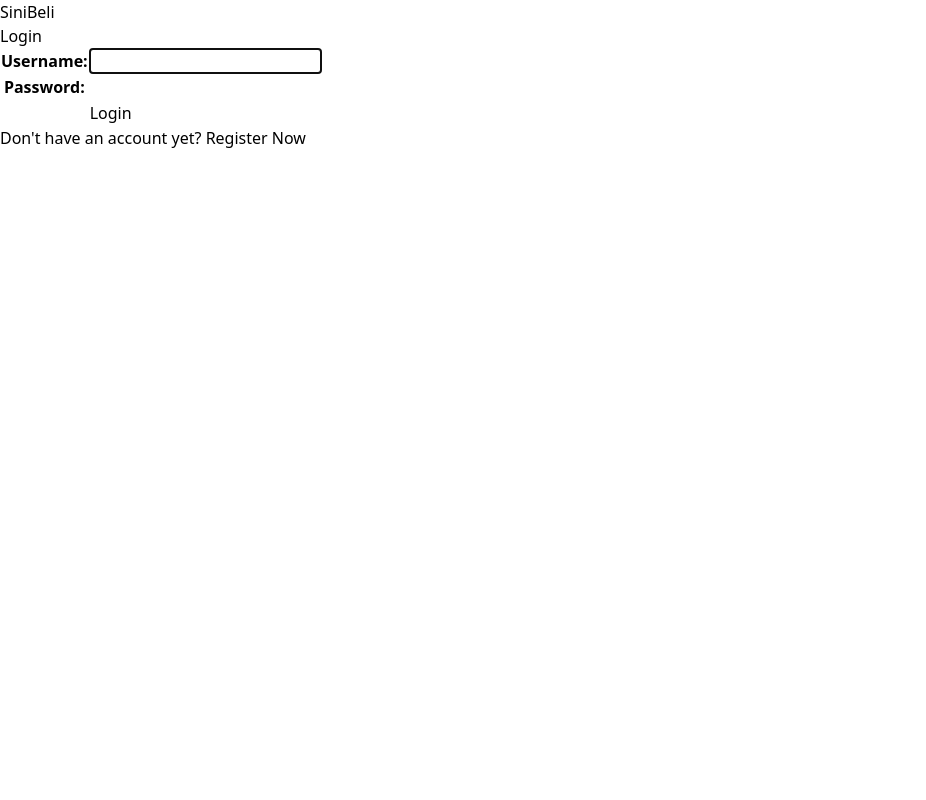
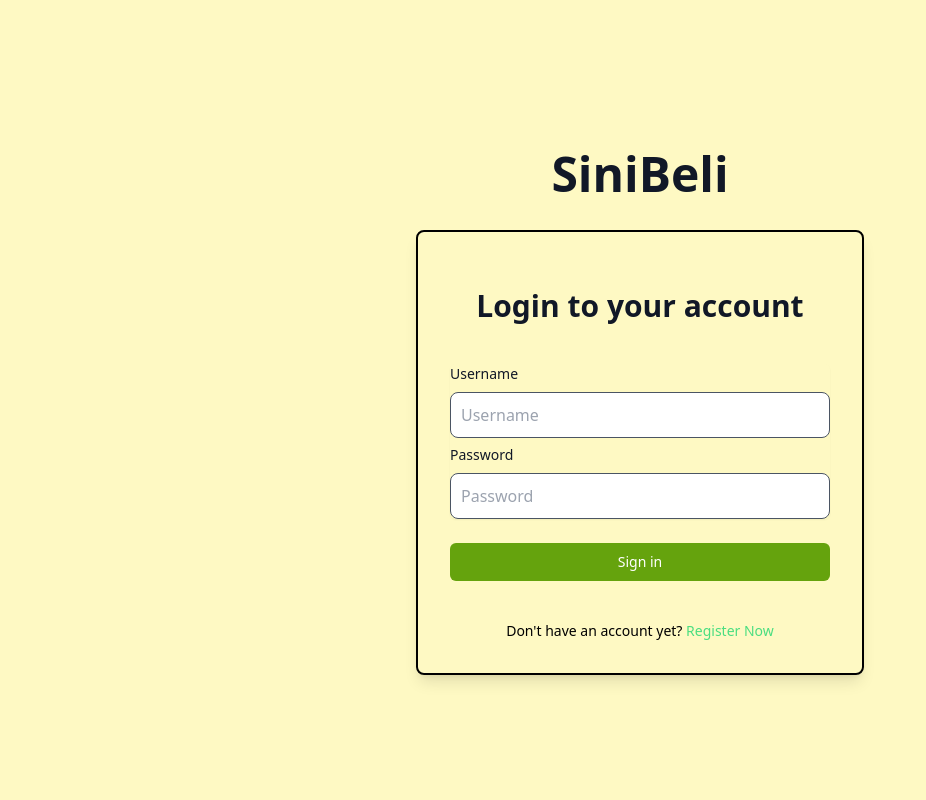
Before and after one commit to arshqiii/SiniBeli, a Django app: page /login/ in a window 1280 px wide. Shown: the whole page, without its empty margins (0-926 px from the left). Run offline with Django 5.2, Linux system fonts and the light colour scheme; some libraries are stand-ins or nearby versions.

Commit message:
added style

```diff
--- a/main/templates/login.html
+++ b/main/templates/login.html
@@ -5,105 +5,68 @@
 {% endblock meta %}
 
 {% block content %}
-<div class="login">
-    <h1>SiniBeli</h1>
-    <div class="login-container">
-        <h1>Login</h1>
+<div class="min-h-screen flex flex-col items-center justify-center w-screen bg-yellow-100 py-12 px-4 sm:px-6 lg:px-8">
+   <div class="mb-8 text-center">
+    <h1 class="mt-6 text-center text-black text-5xl font-extrabold text-gray-900">
+    SiniBeli
+    </h1>
+   </div>
 
-        <form method="POST" action="">
-            {% csrf_token %}
-            <div class="login-table">
-                <table>
-                {{ form.as_table }}
-                <tr>
-                    <td></td>
-                    <td><input class="login-btn" type="submit" value="Login" /></td>
-                </tr>
-                </table>
+  <div class="border-black rounded-lg border-2 shadow-lg p-8 max-w-md w-full space-y-10">
+    <div>
+      <h2 class="mt-6 text-center text-black text-3xl font-extrabold text-gray-900">
+        Login to your account
+      </h2>
+    </div>
+    <form class="mt-8 space-y-6" method="POST" action="">
+      {% csrf_token %}
+      <input type="hidden" name="remember" value="true">
+      <div class="rounded-md shadow-sm -space-y-px">
+        <div>
+          <label for="username" class="block mb-2 text-sm font-medium text-gray-900 text-black">Username</label>
+          <input id="username" name="username" type="text" required class="bg-white-50 border border-white-300 text-white-900 rounded-lg focus:ring-primary-600 focus:border-primary-600 block w-full p-2.5 bg-white-700 border-gray-600 placeholder-gray-400 text-black focus:ring-green-500 focus:border-green-500" placeholder="Username">
+        </div>
+        <div>
+          <label for="password" class="block mb-2 text-sm font-medium text-gray-900 text-black pt-2">Password</label>
+          <input id="password" name="password" type="password" required class="bg-white-50 border border-white-300 text-white-900 rounded-lg focus:ring-primary-600 focus:border-primary-600 block w-full p-2.5 bg-white-700 border-gray-600 placeholder-gray-400 text-black focus:ring-green-500 focus:border-green-500" placeholder="Password">
+        </div>
+      </div>
+
+      <div>
+        <button type="submit" class="group relative w-full flex justify-center py-2 px-4 border border-transparent text-sm font-medium rounded-md text-white bg-lime-600 hover:bg-lime-700 focus:outline-none focus:ring-2 focus:ring-offset-2 focus:ring-green-500 ">
+          Sign in
+        </button>
+      </div>
+    </form>
+
+    {% if messages %}
+    <div class="mt-4">
+      {% for message in messages %}
+      {% if message.tags == "success" %}
+            <div class="bg-green-100 border border-green-400 text-green-700 px-4 py-3 rounded relative" role="alert">
+                <span class="block sm:inline">{{ message }}</span>
             </div>
-        </form>
+        {% elif message.tags == "error" %}
+            <div class="bg-red-100 border border-red-400 text-red-700 px-4 py-3 rounded relative" role="alert">
+                <span class="block sm:inline">{{ message }}</span>
+            </div>
+        {% else %}
+            <div class="bg-green-100 border border-green-400 text-green-700 px-4 py-3 rounded relative" role="alert">
+                <span class="block sm:inline">{{ message }}</span>
+            </div>
+        {% endif %}
+      {% endfor %}
     </div>
+    {% endif %}
 
-    <p> Don't have an account yet? <a href="{% url 'main:register' %}">Register Now</a></p>
+    <div class="text-center mt-4">
+      <p class="text-sm text-black">
+        Don't have an account yet?
+        <a href="{% url 'main:register' %}" class="font-medium text-green-400 hover:text-blue-300">
+          Register Now
+        </a>
+      </p>
+    </div>
+  </div>
 </div>
-
-{% if messages %}
-<ul>
-    {% for message in messages %}
-    <li>{{ message }}</li>
-    {% endfor %}
-</ul>
-{% endif %}
-
-<!-- <style>
-    body {
-        margin: 0;
-        display: flex;
-        flex-direction: column;
-        min-height: 100vh;
-        font-family: system-ui, -apple-system, BlinkMacSystemFont, 'Segoe UI', Roboto, Oxygen, Ubuntu, Cantarell, 'Open Sans', 'Helvetica Neue', sans-serif;
-        background-color: honeydew;
-    }
-
-    .login{
-        display: flex;
-        flex-direction: column;
-        flex-wrap: wrap;
-        align-items: center;
-        margin: 10px;
-        padding: 8px;
-    }
-
-    .login h1{
-        text-align: center;
-        font-size: 50px;
-    }
-
-    .login-table label{
-        font-size: larger;
-    }
-
-    .login-container{
-        display: flex;
-        flex-direction: column;
-        flex-wrap: wrap;
-        align-items: center;
-        padding: 8px;
-    }
-
-    .login-table{
-        display: flex;
-        justify-content: center;
-        padding: 16px;
-        border: 2px solid black;
-        border-radius: 20px;
-        background-color: rgb(133, 146, 109);
-        box-shadow: 0 5px #666;
-    }
-
-    input[type=text], input[type=password] {
-        border: 2px solid black;
-        border-radius: 40px;
-        padding: 8px;
-        box-shadow: 0 3px #666;
-    }
-
-    .login-btn{
-        font-size: large;
-        border-radius: 10px;
-        padding: 5px ;
-        box-shadow: 0 5px #666;
-        transition-duration: 0.4s;
-    }
-
-    .login-btn:hover{
-        color: aliceblue;
-        background-color: rgb(145, 181, 83);
-    }
-
-    .login-btn:active{
-        box-shadow: 0 5px #666;
-        transform: translateY(5px);
-    }
-</style> -->
 {% endblock content %}
--- a/static/css/global.css
+++ b/static/css/global.css
@@ -0,0 +1,20 @@
+.form-style form input, form textarea, form select {
+    width: 100%;
+    padding: 0.5rem;
+    border: 2px solid #bcbcbc;
+    border-radius: 0.375rem;
+}
+.form-style form input:focus, form textarea:focus, form select:focus {
+    outline: none;
+    border-color: #674ea7;
+    box-shadow: 0 0 0 3px #674ea7;
+}
+@keyframes shine {
+    0% { background-position: -200% 0; }
+    100% { background-position: 200% 0; }
+}
+.animate-shine {
+    background: linear-gradient(120deg, rgba(255, 255, 255, 0.3), rgba(255, 255, 255, 0.1) 50%, rgba(255, 255, 255, 0.3));
+    background-size: 200% 100%;
+    animation: shine 3s infinite;
+}
```
